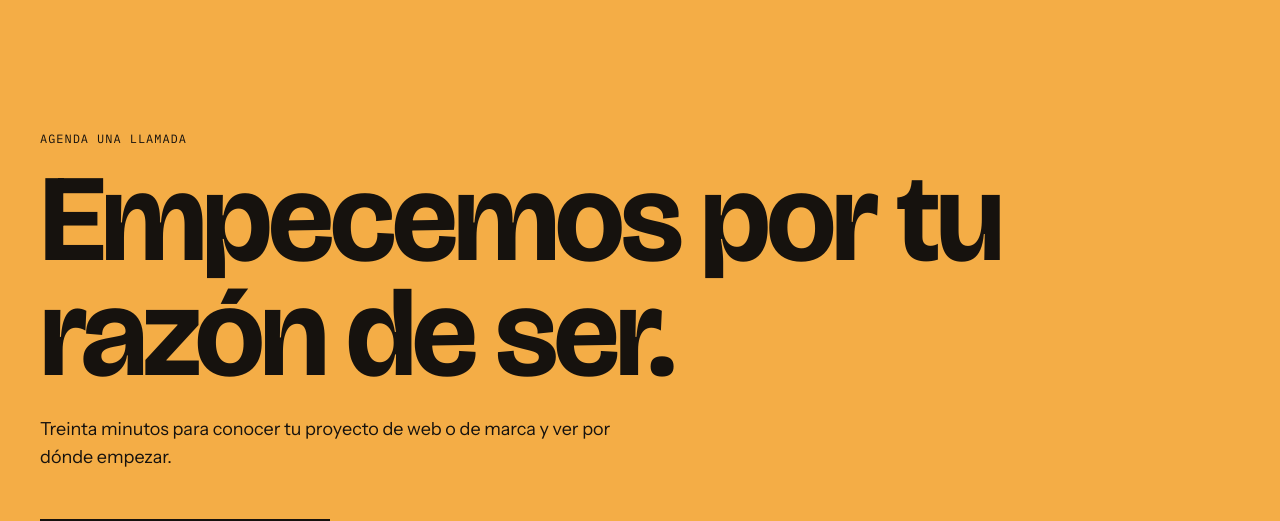
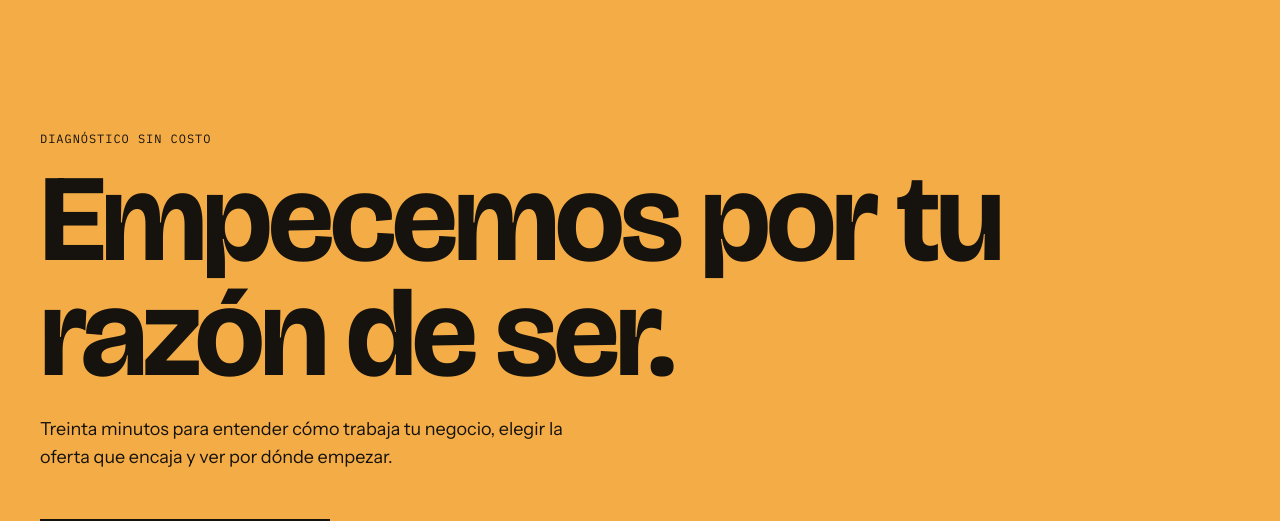
Before and after one commit to Ikizen-Agency/landing-page-ikizen, a Next.js app: page / in a window 1280 px wide. Shown: the part 5800-6321 px from the top of the page. Built offline with nearby package versions, Linux system fonts and the light colour scheme; no server answers.

Commit message:
feat(copy): align the home closing with the offers

```diff
--- a/odd/tasks/offers.md
+++ b/odd/tasks/offers.md
@@ -53,6 +53,8 @@ A package aimed at one client type, with its process, price, payment terms and s
 
 - [x] T6 Owner feedback: shorter CTAs and everything the offer includes on the home card. Route: inline (small edits). The closing CTAs on the home and the offer page were full-width bars (190px and 155px tall, 82px and 51px type); both are now a regular ink button. The offer CTA reads "Diagnóstico gratis" / "Free diagnosis", and the home card lists the seven inclusions from the PDF: free diagnosis meeting, preliminary design, custom development, testing, rollout, 3 months of support and the 30/70 payment. Commit: `feat(offers): list what each offer includes and calm the booking CTAs`. Checks: tsc and lint passed; on the dev server at 1440px and 360px, `/` and `/offers/ikizen-flow` had no horizontal overflow and no console errors, closing CTA 290x60, screenshots reviewed.
 
+- [x] T7 Home closing copy follows the offers. Route: inline. The eyebrow reads "Diagnóstico sin costo" / "Free diagnosis" and the support line drops the old web and brand services. Commit: `feat(copy): align the home closing with the offers`. Checks: tsc and lint passed; production shows the new copy after deploy.
+
 ## Progress
 
 - Branch `feat/offers` created from `main`. RDD is on (global).
--- a/src/i18n/en.ts
+++ b/src/i18n/en.ts
@@ -76,9 +76,9 @@ export const en: Dictionary = {
     ],
   },
   closing: {
-    eyebrow: "Book a call",
+    eyebrow: "Free diagnosis",
     title: "Let's start with your reason for being.",
-    support: "Thirty minutes to hear about your website or brand project and work out where to begin.",
+    support: "Thirty minutes to understand how your business works, pick the offer that fits and work out where to begin.",
     whatsappAlternative: "Rather write? Message us on WhatsApp",
   },
   booking: {
--- a/src/i18n/es.ts
+++ b/src/i18n/es.ts
@@ -76,9 +76,9 @@ export const es: Dictionary = {
     ],
   },
   closing: {
-    eyebrow: "Agenda una llamada",
+    eyebrow: "Diagnóstico sin costo",
     title: "Empecemos por tu razón de ser.",
-    support: "Treinta minutos para conocer tu proyecto de web o de marca y ver por dónde empezar.",
+    support: "Treinta minutos para entender cómo trabaja tu negocio, elegir la oferta que encaja y ver por dónde empezar.",
     whatsappAlternative: "¿Prefieres escribir? Hablemos por WhatsApp",
   },
   booking: {
```
